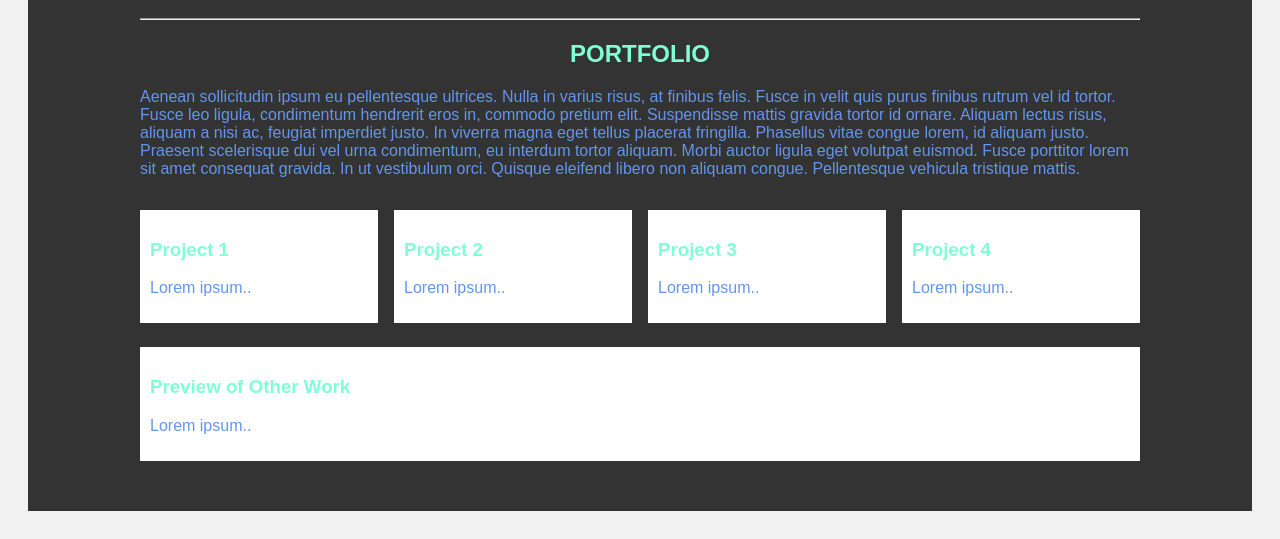
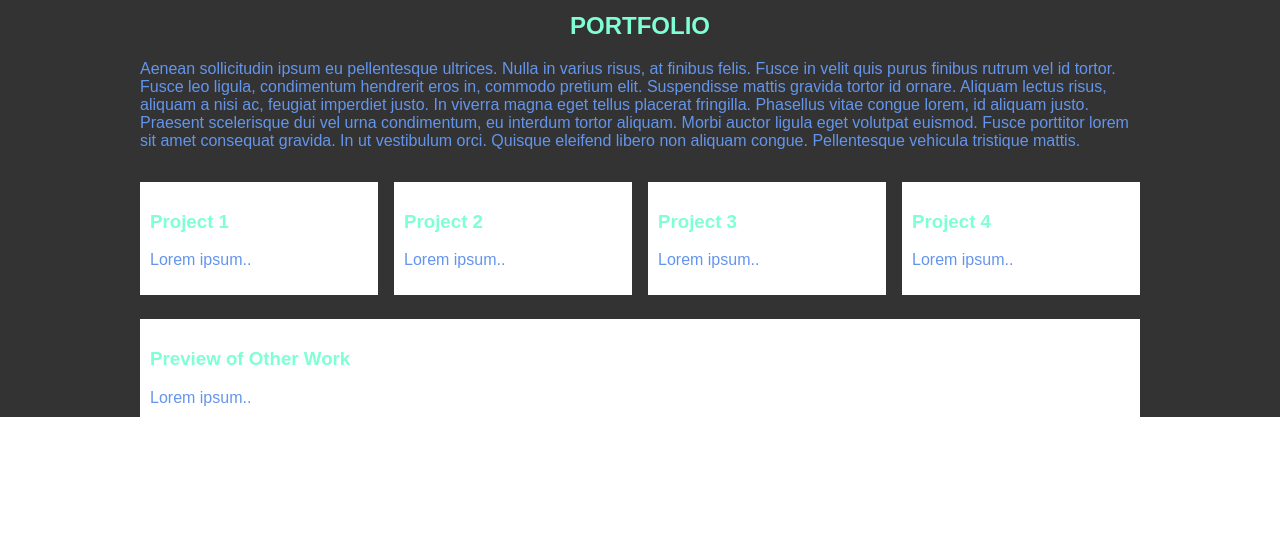
Before and after one commit to doublehelix4l/personalSite, a plain HTML site: page Projectsindex.html in a window 1280 px wide. Shown: the part 383-922 px from the top of the page. After the commit the page ends 800 px from the top, so only its background shows below. Drawn offline with Linux system fonts and the light colour scheme.

Commit message:
css changes

```diff
--- a/Projectsindex.html
+++ b/Projectsindex.html
@@ -6,20 +6,16 @@
   <meta http-equiv="X-UA-Compatible" content="IE=edge">
   <meta name="viewport" content="width=device-width, initial-scale=1.0">
   <link rel="stylesheet" href="index.css">
+  <title>Projects Portfolio</title>
+</head>
+
+<body>
   <div class="indexstyle">
     <div class="topnav">
       <a href="index.html">Home</a>
       <a href="CVindex.html">Career History</a>
       <a class="active" href="Projectsindex.html">Projects Portfolio</a>
     </div>
-
-    <title>Projects Portfolio</title>
-</head>
-
-<body>
-
-
-
 
     <!-- MAIN (Center website) -->
     <div class="main">
@@ -29,12 +25,16 @@
       <hr>
 
       <h2>PORTFOLIO</h2>
-    <p>Aenean sollicitudin ipsum eu pellentesque ultrices. Nulla in varius risus, at finibus felis. Fusce in velit quis
+      <p>Aenean sollicitudin ipsum eu pellentesque ultrices. Nulla in varius risus, at finibus felis. Fusce in velit
+        quis
         purus finibus rutrum vel id tortor. Fusce leo ligula, condimentum hendrerit eros in, commodo pretium elit.
-      Suspendisse mattis gravida tortor id ornare. Aliquam lectus risus, aliquam a nisi ac, feugiat imperdiet justo. In
-      viverra magna eget tellus placerat fringilla. Phasellus vitae congue lorem, id aliquam justo. Praesent scelerisque
+        Suspendisse mattis gravida tortor id ornare. Aliquam lectus risus, aliquam a nisi ac, feugiat imperdiet justo.
+        In
+        viverra magna eget tellus placerat fringilla. Phasellus vitae congue lorem, id aliquam justo. Praesent
+        scelerisque
         dui vel urna condimentum, eu interdum tortor aliquam. Morbi auctor ligula eget volutpat euismod. Fusce porttitor
-      lorem sit amet consequat gravida. In ut vestibulum orci. Quisque eleifend libero non aliquam congue. Pellentesque
+        lorem sit amet consequat gravida. In ut vestibulum orci. Quisque eleifend libero non aliquam congue.
+        Pellentesque
         vehicula tristique mattis.</p>
 
       <!-- Portfolio Gallery Grid -->
@@ -72,6 +72,7 @@
 
       <!-- END MAIN -->
     </div>
+  </div>
 </body>
 
 </html>
--- a/index.css
+++ b/index.css
@@ -5,7 +5,6 @@ p {
 h1 {
   color: cornflowerblue;
   text-align: center;
-
 }
 
 h2 {
@@ -26,7 +25,8 @@ h3 {
 }
 
 .indexstyle {
-
+  height: 100vh;
+  overflow-y: hidden;
   background-color: #333;
   padding: 50px 50px;
 }
@@ -59,15 +59,13 @@ h3 {
   color: white;
 }
 
-
-
 * {
   box-sizing: border-box;
 }
 
 body {
-  background-color: #f1f1f1;
-  padding: 20px;
+  padding: 0;
+  margin: 0;
   font-family: Arial;
 }
 
```
Also changed, not shown: CVindex.html (+12 -8 lines), index.html (+13 -13 lines). Lines whose indentation alone changed are shown as unchanged.
